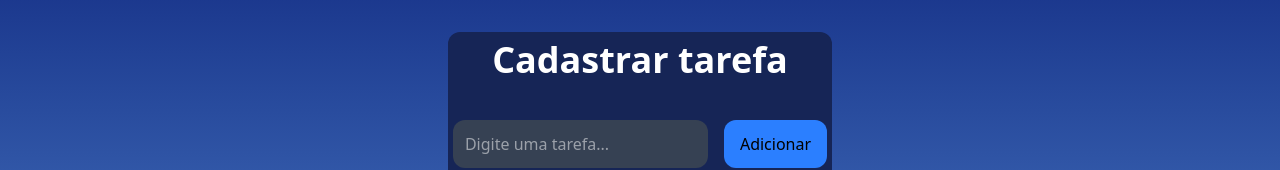
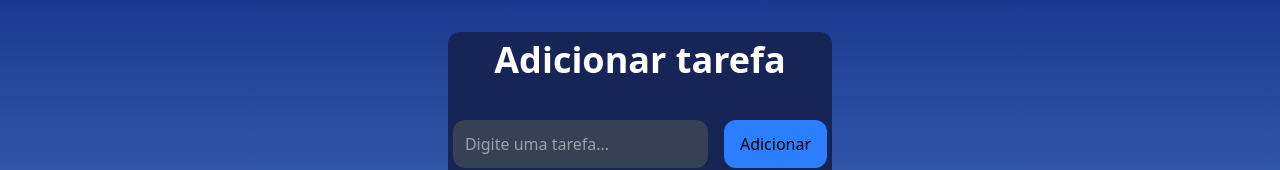
Before and after one commit to Joao-Eduardo-Alves/To-Do-List, a React (Vite) app in the folder frontend/: page / in a window 1280 px wide. Shown: the top 170 px of the page. Built offline with nearby package versions, Linux system fonts and the light colour scheme; no server answers.

Commit message:
style: alterado titulo de "Cadastrar tarefa" para "Adicionar tarefa"

```diff
--- a/frontend/src/components/CadastrarTarefa.jsx
+++ b/frontend/src/components/CadastrarTarefa.jsx
@@ -11,7 +11,7 @@ function CadastrarTarefa({ adicionarTarefa }) {
   return (
     <div className="rounded-xl w-96 h-40 bg-[oklch(28.2%_0.091_267.935)] flex flex-col gap-10 py-2">
       <h1 className="text-white text-center font-bold text-4xl">
-        Cadastrar tarefa
+        Adicionar tarefa
       </h1>
       <div className="flex gap-4 justify-center">
         <input
```
